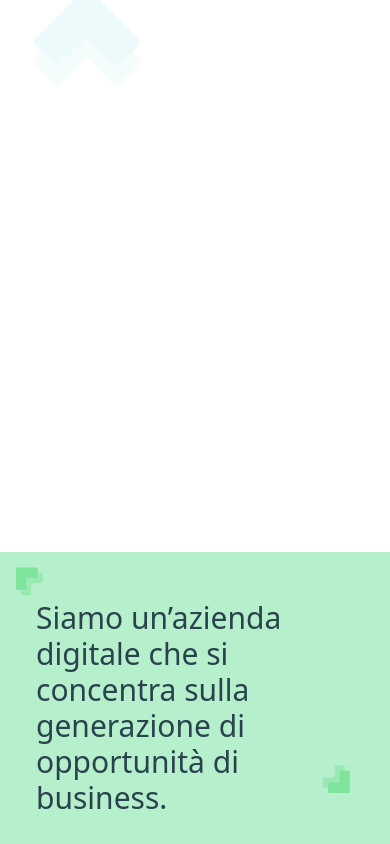
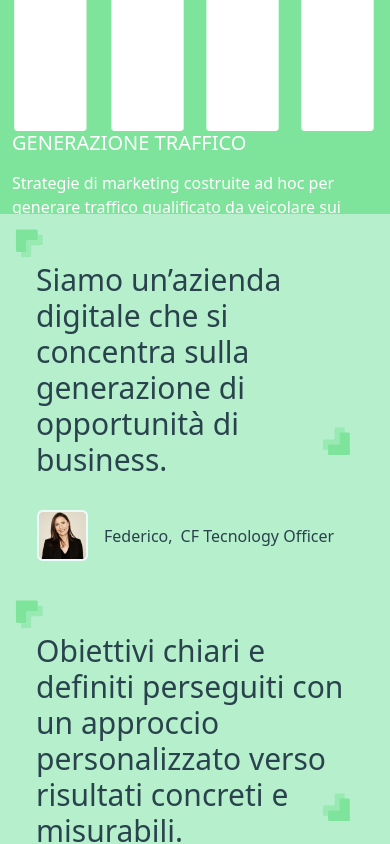
Before and after one commit to neharadialcode/daicar-group-animation, a React (Create React App) app: page / in a window 390 px wide. Shown: the part 2400-3244 px from the top of the page. Built offline with nearby package versions, Linux system fonts and the light colour scheme; the HTML template or start-up script is replaced by a standard one.

Commit message:
chng in third, and app.css

```diff
--- a/src/App.css
+++ b/src/App.css
@@ -394,6 +394,10 @@
   }
 }
 
+.third_section {
+  background: #29424D;
+}
+
 @media (min-width: 1600px) {
   .icon_2 svg {
     width: 1300px !important;
@@ -449,7 +453,7 @@
 }
 
 @media (max-width: 1399.98px) {
-  .small_icon{
+  .small_icon {
     left: 0%;
   }
 }
@@ -616,6 +620,14 @@
     top: -25% !important;
     right: -70px !important;
   }
+
+  .third_section {
+    background: #7EE49C;
+  }
+
+  .third_sec_height {
+    height: 100vh;
+  }
 }
 
 @media (max-width: 374.98px) {
--- a/src/components/ThirdSection.jsx
+++ b/src/components/ThirdSection.jsx
@@ -334,38 +334,38 @@ const ThirdSection = () => {
           "+=.5"
         );
     });
-    // third.add("(min-width:576px) and (max-width:991.98px)", () => {
-    //   let secondSection2 = gsap.timeline({
-    //     scrollTrigger: {
-    //       trigger: ".third_section",
-    //       start: "top top",
-    //       end: "bottom top",
-    //       scrub: 1,
-    //       pin: true,
-    //       pinSpacing: false,
-    //     },
-    //   });
-    //   secondSection2
-    //     .to(".business_tab_1", {
-    //     yPercent: "-80",
-    //       stagger: 0.3,
-    //     })
-    //     .to(".business_tab_2", {
-    //     yPercent: "-80",
-    //       stagger: 0.3,
-    //     })
-    //     .to(".business_tab_3", {
-    //     yPercent: "-60",
-    //       stagger: 0.3,
-    //     })
-    //     .to(".business_tab_4", {
-    //     yPercent: "-40",
-    //       stagger: 0.3,
-    //     });
-    // });
+    third.add("(min-width:576px) and (max-width:991.98px)", () => {
+      let secondSection2 = gsap.timeline({
+        scrollTrigger: {
+          trigger: ".third_section",
+          start: "top top",
+          end: "bottom top",
+          scrub: 1,
+          pin: true,
+          pinSpacing: true,
+        },
+      });
+      secondSection2
+        .to(".business_tab_1", {
+        xPercent: "-80",
+          stagger: 0.3,
+        })
+        .to(".business_tab_2", {
+        xPercent: "80",
+          stagger: 0.3,
+        })
+        .to(".business_tab_3", {
+        xPercent: "-60",
+          stagger: 0.3,
+        })
+        .to(".business_tab_4", {
+        xPercent: "40",
+          stagger: 0.3,
+        });
+    });
   }, []);
   return (
-    <div className="third_section overflow-hidden third_sec_height bg_white z_1 bg_gray pt-5">
+    <div className="third_section overflow-hidden third_sec_height z_1  pt-5">
       <div className="d-flex flex-column justify-content-center vh-100">
         <img
           className="w-100 position-absolute big_icon d-none d-lg-block"
@@ -458,14 +458,14 @@ const ThirdSection = () => {
           <div className="d-lg-none">
             <div className="business_tab_1">
               <div className="row justify-content-evenly pt-5 mt-5">
-                <div className="col-4">
+                <div className="col-sm-4">
                   <img
                     className="w-100"
                     src={businessOne}
                     alt="business-big-arrow"
                   />
                 </div>
-                <div className="col-6 d-flex justify-content-end flex-column">
+                <div className="col-sm-6 d-sm-flex justify-content-end flex-column">
                   <h3 className="font_5xl text-white">GENERAZIONE TRAFFICO</h3>
                   <p className="font_2xl text-white pe-xl-5 pt-2">
                     Strategie di marketing costruite ad hoc per generare
@@ -477,14 +477,14 @@ const ThirdSection = () => {
             </div>
             <div className="business_tab_2">
               <div className="row justify-content-evenly pt-5 mt-3">
-                <div className="col-4">
+                <div className="col-sm-4">
                   <img
                     className="w-100"
                     src={businessTwo}
                     alt="business-big-arrow"
                   />
                 </div>
-                <div className="col-6 d-flex justify-content-end flex-column">
+                <div className="col-sm-6 d-sm-flex justify-content-end flex-column">
                   <h3 className="font_5xl text-white">GENERAZIONE TRAFFICO</h3>
                   <p className="font_2xl text-white pe-xl-5 pt-2">
                     Strategie di marketing costruite ad hoc per generare
@@ -496,14 +496,14 @@ const ThirdSection = () => {
             </div>
             <div className="business_tab_3">
               <div className="row justify-content-evenly pt-5 mt-3">
-                <div className="col-4">
+                <div className="col-sm-4">
                   <img
                     className="w-100"
                     src={businessThree}
                     alt="business-big-arrow"
                   />
                 </div>
-                <div className="col-6 d-flex justify-content-end flex-column">
+                <div className="col-sm-6 d-sm-flex justify-content-end flex-column">
                   <h3 className="font_5xl text-white">GENERAZIONE TRAFFICO</h3>
                   <p className="font_2xl text-white pe-xl-5 pt-2">
                     Strategie di marketing costruite ad hoc per generare
@@ -515,14 +515,14 @@ const ThirdSection = () => {
             </div>
             <div className="business_tab_4">
               <div className="row justify-content-evenly pt-5 mt-3">
-                <div className="col-4">
+                <div className="col-sm-4">
                   <img
                     className="w-100"
                     src={businessTwo}
                     alt="business-big-arrow"
                   />
                 </div>
-                <div className="col-6 d-flex justify-content-end flex-column">
+                <div className="col-sm-6 d-sm-flex justify-content-end flex-column">
                   <h3 className="font_5xl text-white">GENERAZIONE TRAFFICO</h3>
                   <p className="font_2xl text-white pe-xl-5 pt-2">
                     Strategie di marketing costruite ad hoc per generare
```
